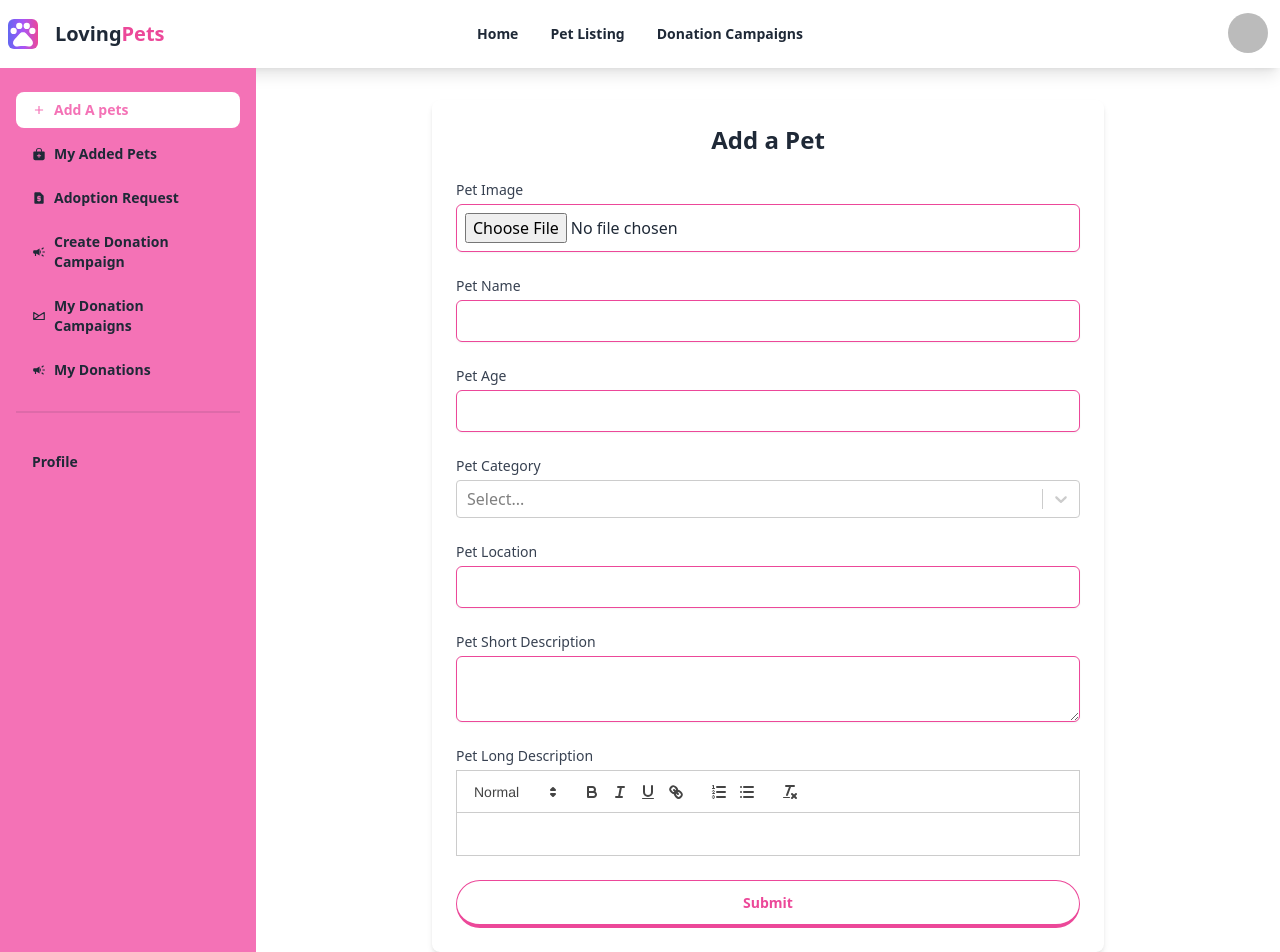
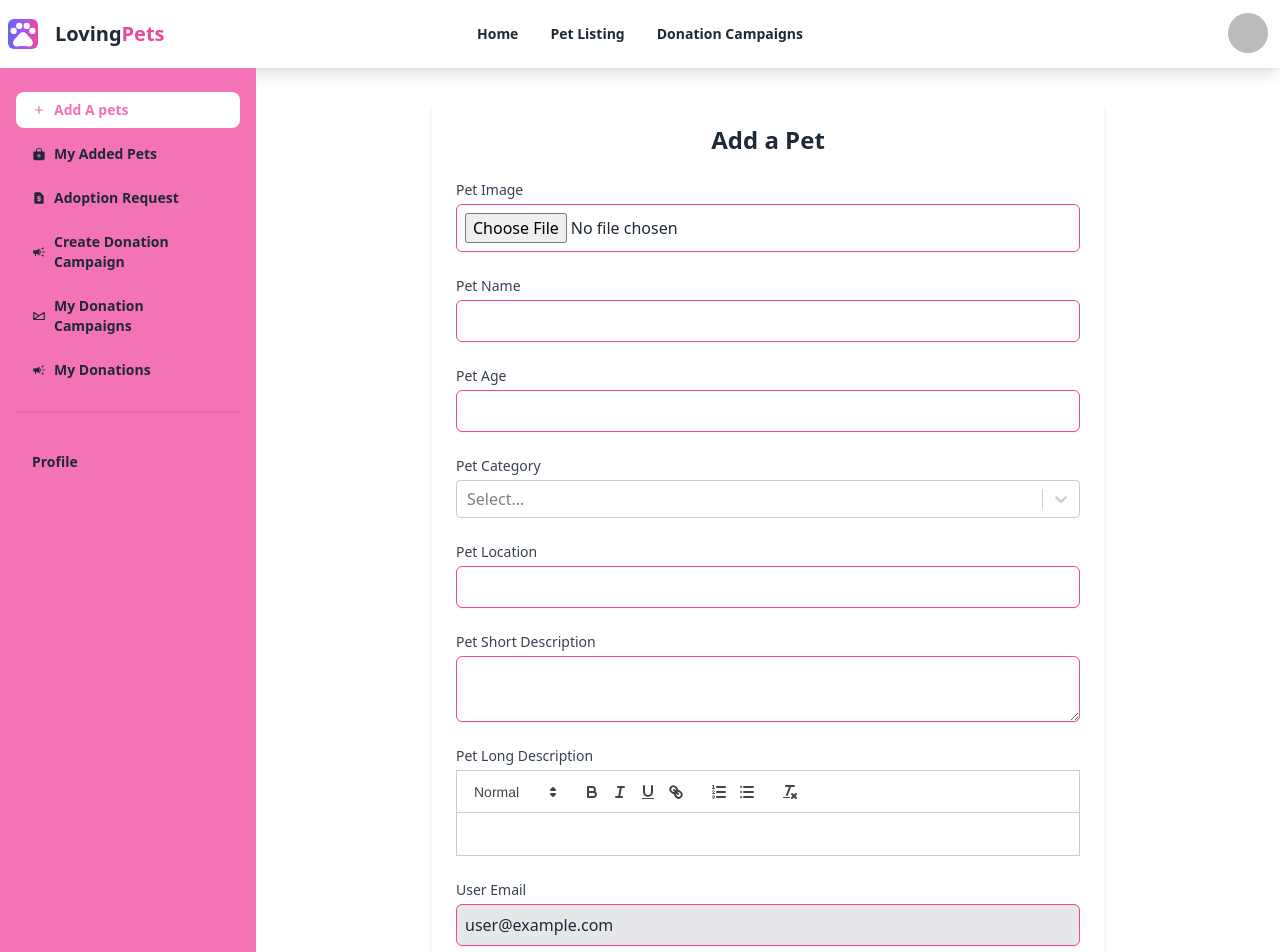
Before and after one commit to Monwar23/projects-12-client, a React (Vite) app: page /dashboard/addAPets in a window 1280 px wide. Shown: the top 952 px of the page. Built offline with nearby package versions, Linux system fonts and the light colour scheme; no server answers; sample sign-in values are in the browser's storage.

Commit message:
add pet completed

```diff
--- a/package.json
+++ b/package.json
@@ -27,6 +27,7 @@
     "react-select": "^5.8.0",
     "react-spinners": "^0.13.8",
     "sort-by": "^1.2.0",
+    "strip-html": "^1.0.2",
     "sweetalert2": "^11.11.0",
     "swiper": "^11.1.4"
   },
--- a/src/Pages/Single/Register.jsx
+++ b/src/Pages/Single/Register.jsx
@@ -9,6 +9,7 @@ import { useEffect } from 'react'
 import { Helmet } from 'react-helmet'
 
 const Register = () => {
+
 
     const navigate=useNavigate()
     const location=useLocation()
--- a/src/Pages/dashboard/AddAPets.jsx
+++ b/src/Pages/dashboard/AddAPets.jsx
@@ -1,24 +1,64 @@
-
 import { useForm, Controller } from 'react-hook-form';
 import { useQuery } from '@tanstack/react-query';
 import Select from 'react-select';
 import ReactQuill from 'react-quill';
 import 'react-quill/dist/quill.snow.css';
-import { axiosCommon } from '../../hooks/useAxiosCommon';
+import useAxiosCommon from '../../hooks/useAxiosCommon';
+import { imageUpload } from '../../utilies';
+import UseAuth from '../../hooks/UseAuth';
+import useAxiosSecures from '../../hooks/useAxiosSecures';
+import toast from 'react-hot-toast';
+import { useNavigate } from 'react-router-dom';
 
 const AddAPets = () => {
+    const axiosCommon = useAxiosCommon()
+    const axiosSecure = useAxiosSecures()
+    const navigate=useNavigate()
+
     const { data: categories = [] } = useQuery({
         queryKey: ['categories'],
         queryFn: async () => {
-      const res = await axiosCommon.get('/petCategory');
+            const res = await axiosCommon.get('/petCategory')
             return res.data
         }
-  })
+    });
 
-  const { register, handleSubmit, control, formState: { errors } } = useForm()
+    const { user } = UseAuth();
 
-  const onSubmit = data => {
-    console.log(data);
+    const { register, handleSubmit, control, reset, formState: { errors }, } = useForm()
+
+    const stripHtmlTags = (html) => {
+        const div = document.createElement('div')
+        div.innerHTML = html;
+        return div.textContent || div.innerText || ''
+    };
+
+    const onSubmit = async data => {
+        const image_url = await imageUpload(data.petImageUrl[0]);
+        const petData = { ...data, petImageUrl: image_url };
+
+        const plainTextLongDescription = stripHtmlTags(petData.petLongDescription);
+
+        const petItem = {
+            pet_image_url: petData.petImageUrl,
+            pet_name: petData.petName,
+            pet_age: petData.petAge,
+            pet_location: petData.petLocation,
+            pet_category: petData.petCategory,
+            pet_short_description: petData.petShortDescription,
+            pet_long_description: plainTextLongDescription,
+            pet_status: 'not adopted',
+            email: petData.userEmail,
+            timestamp:new Date()
+
+        }
+
+        const petRes = await axiosSecure.post('allPets', petItem)
+        if (petRes.data.insertedId) {
+            reset()
+            navigate('/dashboard/myAddedPets')
+           toast.success(`${data.petName} is added to the Your Pet Collection.`)
+        }
     };
 
     const categoryOptions = categories.map(category => ({
@@ -106,6 +146,17 @@ const AddAPets = () => {
                     />
                     {errors.petLongDescription && <span className="text-red-500 text-sm">This field is required</span>}
                 </div>
+                <div>
+                    <label className="block text-sm font-medium text-gray-700">User Email</label>
+                    <input
+                        type="text"
+                        {...register('userEmail', { required: true })}
+                        value={user.email}
+                        readOnly
+                        className="mt-1 block w-full border border-pink-500 rounded-md shadow-sm p-2 bg-gray-200 cursor-not-allowed"
+                    />
+                    {errors.userEmail && <span className="text-red-500 text-sm">This field is required</span>}
+                </div>
                 <div className="text-center">
                     <button type="submit" className="w-full btn btn-outline rounded-full border-b-4 text-pink-500 hover:bg-pink-500 hover:text-white hover:border-none">Submit</button>
                 </div>
```
Also changed, not shown: 1 other file (tests, documents, lock files or other folders). Lines whose indentation alone changed are shown as unchanged.
